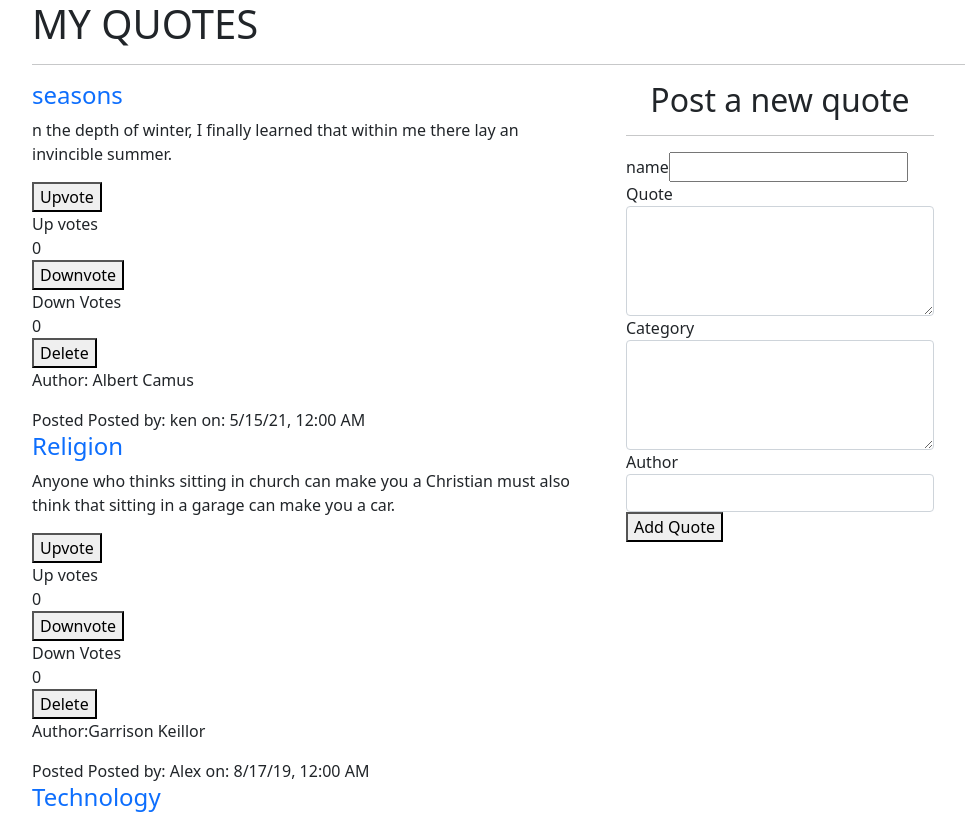
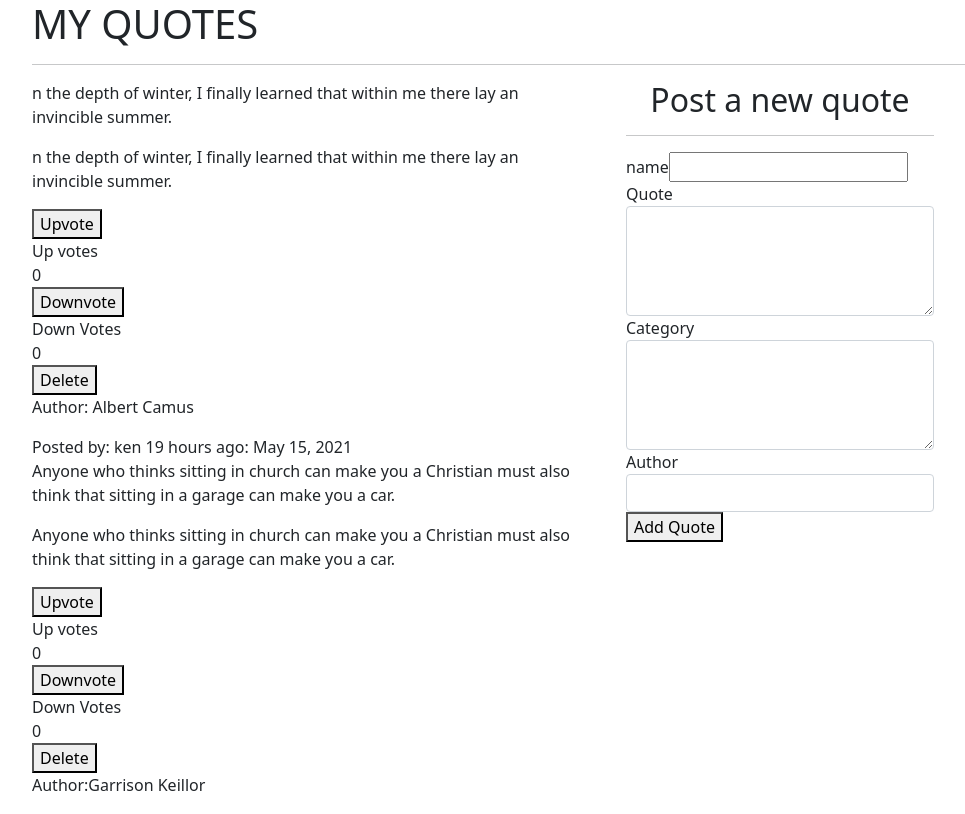
Before and after one commit to leaclaire/qoutes, an Angular app: page / in a window 1280 px wide. Shown: the top 814 px of the page, without its empty margins (50-1015 px from the left). Built offline with nearby package versions, Linux system fonts and the light colour scheme.

Commit message:
creating directive highlights

```diff
--- /dev/null
+++ b/src/app/datecount.pipe.ts
@@ -0,0 +1,35 @@
+import { Pipe, PipeTransform } from '@angular/core';
+
+@Pipe({
+  name: 'datecount'
+})
+export class DatecountPipe implements PipeTransform {
+  transform(value: any, args?: any): any {
+    if (value) {
+        const seconds = Math.floor((+new Date() - +new Date(value)) / 1000);
+        if (seconds < 60) // less than 30 seconds ago will show as 'Just now'
+            return 'Just now';
+        const intervals = {
+            'year': 31536000,
+            'month': 2592000,
+            'week': 604800,
+            'day': 86400,
+            'hour': 3600,
+            'minute': 60,
+            'second': 1
+        };
+        let counter;
+        for (const i in intervals) {
+            counter = Math.floor(seconds / intervals[i]);
+            if (counter > 0)
+                if (counter === 1) {
+                    return counter + ' ' + i + ' ago'; // singular (1 day ago)
+                } else {
+                    return counter + ' ' + i + 's ago'; // plural (2 days ago)
+                }
+        }
+    }
+    return value;
+  }
+
+}
--- /dev/null
+++ b/src/app/highlight.directive.ts
@@ -0,0 +1,12 @@
+import { Directive, ElementRef } from '@angular/core';
+
+@Directive({
+  selector: '[appHighlight]'
+})
+export class HighlightDirective {
+
+  constructor(elem:ElementRef) {
+    elem.nativeElement.style.backgroundColor="lightgreen"
+    elem.nativeElement.style.border="0.5rem solid #198754"
+   }
+}
--- a/src/app/quotes-details/quotes-details.component.html
+++ b/src/app/quotes-details/quotes-details.component.html
@@ -6,4 +6,3 @@
     <button (click)='deleteQuote(true)'>Delete</button>
   </div>
   <p >Author:{{quoty.author}}</p>
-  Posted
--- a/src/app/quotes/quotes.component.html
+++ b/src/app/quotes/quotes.component.html
@@ -5,15 +5,15 @@
   <div class="row">
     <div class="col-md-6">
       <div *ngFor="let quote of sortQuotes let i= index" class="quote-body">
-        <h4 class="text-primary title" appHighlightQoute>{{quote.quoteTitle}}</h4>
+        <p appHighlight *ngIf="highestUpvote()===quote.upvote && quote.upvote>0">{{quote.quoteInfo}}</p>
+        <p  *ngIf="highestUpvote()!==quote.upvote || quote.upvote===0">{{quote.quoteInfo}}</p>
         <p class="quote-info">{{quote.quoteInfo}}</p>
         <div class="votes">
-          <div></div>
+          <div ></div>
         </div>
         <app-quotes-details *ngIf='quote' bind-quoty='quote' (isRead)='quoteDelete($event,i)'>
         </app-quotes-details>
-        <span class="card-subtitle mb-2">Posted by: <span id="name">{{quote.name}} </span> <span id="date">on: <span
-              id="datecolor">{{quote.datePosted|date:'short'}}</span></span></span>
+        <span class="card-subtitle mb-2">Posted by: <span id="name">{{quote.name}} </span><span id="timePosted">{{quote.datePosted | datecount}}</span>: <span id="date">{{quote.datePosted | date}} </span></span>
       </div>
       <div class="col-md-8">
       </div>
--- a/src/app/quotes/quotes.component.ts
+++ b/src/app/quotes/quotes.component.ts
@@ -35,6 +35,19 @@ export class QuotesComponent implements OnInit {
 
     }
   }
+  preNum:number;
+  lastNum:number;
+  counter:number;
+  highestUpvote(){
+    this.preNum = 0
+    this.lastNum = 0
+
+    for(this.counter=0 ; this.counter < this.quotes.length; this.counter++) {
+      this.lastNum = this.quotes[this.counter].upvote;
+      if(this.lastNum > this.preNum){this.preNum = this.lastNum}
+    }
+    return  this.preNum
+  }
   constructor() { }
 
   ngOnInit(): void {
```
Also changed, not shown: src/app/app.module.ts (+6 -1 lines), 2 other files (tests, documents, lock files or other folders).
